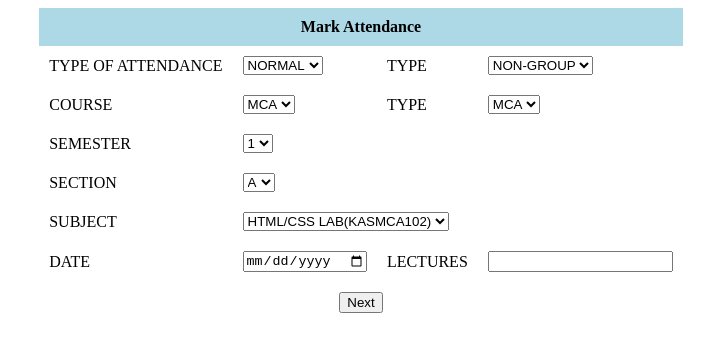
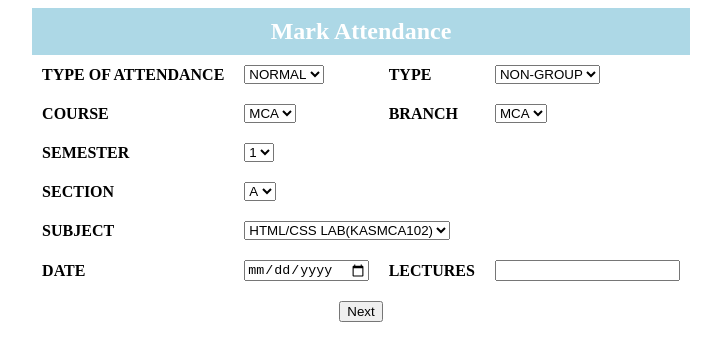
Before and after one commit to akhil-OO7/html, a plain HTML site: page form2.html in a window 1280 px wide. Shown: the whole page, without its empty margins (279-1000 px from the left). Drawn offline with Linux system fonts and the light colour scheme.

Commit message:
Update form2.html

```diff
--- a/form2.html
+++ b/form2.html
@@ -7,25 +7,25 @@
 <form action="form.html">
 <center>
 <table cellspacing = "0" cellpadding="10" border ="0">
-<th colspan="4" bgcolor = "lightblue"><align="left">Mark Attendance</align></th>
+  <th colspan="4" bgcolor = "lightblue"><font size = +2 color = "white">Mark Attendance</font></th>
 <tr>
-  <td>TYPE OF ATTENDANCE</td>
+  <td><b>TYPE OF ATTENDANCE</b></td>
   <td><select name="attendance" required><option value = "norm"> NORMAL </option></select></td>
-  <td>TYPE</td>
+  <td><b>TYPE</b></td>
   <td><select><option value = "ng"> NON-GROUP </option></select></td>
 </tr>
 <tr>
-  <td>COURSE</td>
+  <td><b>COURSE</b></td>
   <td><select><option value = "mca"> MCA </option></select></td>
-  <td>TYPE</td>
+  <td><b>BRANCH</b></td>
   <td><select><option value = "mca"> MCA </option></select></td>
 </tr>
 <tr>
-  <td>SEMESTER</td>
+  <td><b>SEMESTER</b></td>
   <td colspan = "3"><select><option value = "first"> 1 </option></select></td>
 </tr>
 <tr>
-  <td>SECTION</td>
+  <td><b>SECTION</b></td>
   <td colspan = "3">
     <select>
     <option value = "A"> A </option>
@@ -33,7 +33,7 @@
     <option value = "c"> C </option></select></td>
 </tr>
 <tr>
-  <td>SUBJECT</td>
+  <td><b>SUBJECT</b></td>
   <td colspan = "3">
     <select>
     <option value = "HTML"> HTML/CSS LAB(KASMCA102) </option>
@@ -41,9 +41,9 @@
   </td>
 </tr>
 <tr>
-  <td>DATE</td>
+  <td><b>DATE</td>
   <td><input type = "date" name="dtdoa" id="dtdoa">
-  <td>LECTURES</td>
+    <td><b>LECTURES</b></td>
   <td><input type ="textbox" name="txtlec" id="txtlec" required></td>
 <tr>
   <td colspan="4"><center><button value = "next">Next</button></center></td>
```
